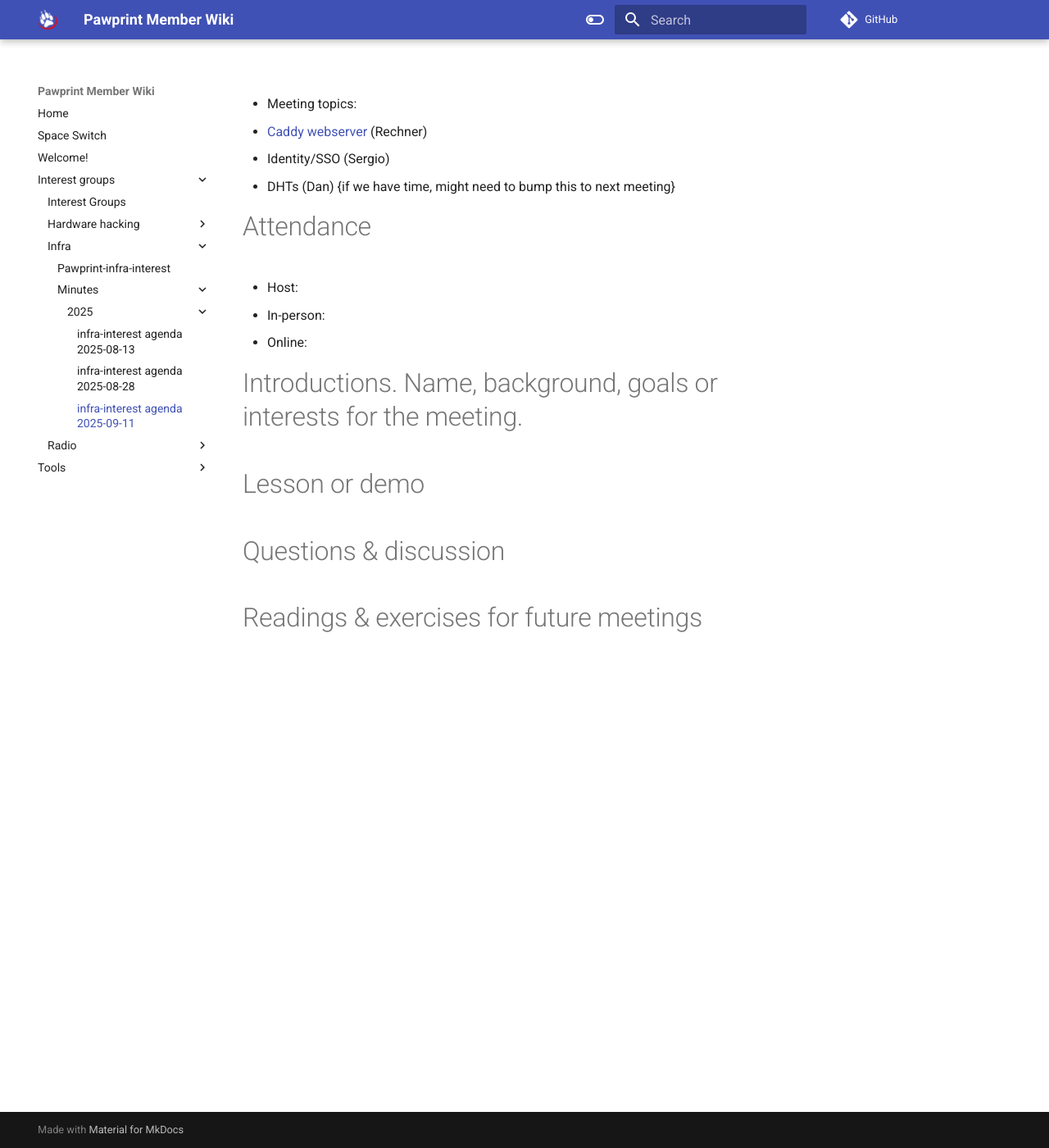
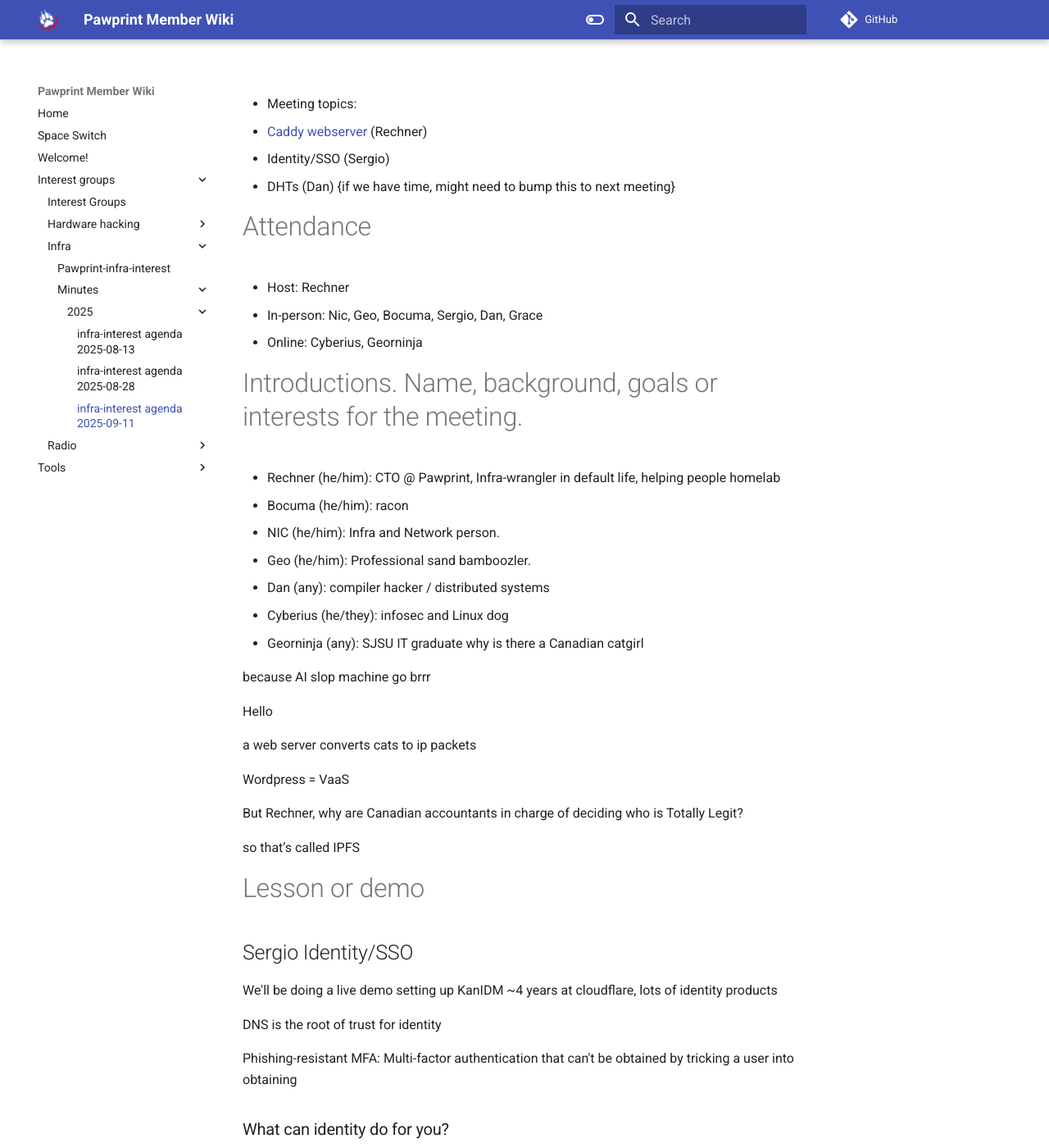
Before and after one commit to PawprintPrototyping/pawprintprototyping.github.io, an MkDocs documentation site: the page built from docs/interest_groups/infra/minutes/2025/2025-09-11.md, in a window 1280 px wide and 1400 px high. Shown: the whole window at 82% size. Built offline with MkDocs 1.6.1 and Material for MkDocs 9.7.7, drawn with Linux system fonts in a browser that asks for light colours; comment, search, counter and statistics services are not loaded; some of the changed text lies outside the part shown.

Commit message:
Update 2025-09-11.md

```diff
--- a/docs/interest_groups/infra/minutes/2025/2025-09-11.md
+++ b/docs/interest_groups/infra/minutes/2025/2025-09-11.md
@@ -9,14 +9,77 @@ title: infra-interest agenda 2025-09-11
 
 # Attendance
 
-* Host:
-* In-person:
-* Online:
+* Host: Rechner
+* In-person: Nic, Geo, Bocuma, Sergio, Dan, Grace
+* Online: Cyberius, Georninja
 
 # Introductions. Name, background, goals or interests for the meeting.
 
+ - Rechner (he/him): CTO @ Pawprint, Infra-wrangler in default life, helping people homelab
+ - Bocuma (he/him): racon
+ - NIC (he/him): Infra and Network person.
+ - Geo (he/him): Professional sand bamboozler.
+ - Dan (any): compiler hacker / distributed systems
+ - Cyberius (he/they): infosec and Linux dog
+ - Georninja (any): SJSU IT graduate
+ why is there a Canadian catgirl
+
+ because AI slop machine go brrr
+
+ Hello
+
+ a web server converts cats to ip packets
+
+ Wordpress = VaaS
+
+ But Rechner, why are Canadian accountants in charge of deciding who is Totally Legit?
+
+so that’s called IPFS
+
+
 # Lesson or demo
+
+## Sergio Identity/SSO
+We'll be doing a live demo setting up KanIDM
+~4 years at cloudflare, lots of identity products
+
+DNS is the root of trust for identity
+
+Phishing-resistant MFA: Multi-factor authentication that can't be obtained by tricking a user into obtaining
+
+### What can identity do for you?
+- SSO for all internal and external apps
+- Central logging
+
+### IdP options
+- Cloud hosted: Okta, Auth0, Azure AD, Google Identity
+- Self-hosted: Kanidm, keycloak, Zitadel, Authelia
+
+Kanidm uniquely does not enable passwords by default.
+
+### Demo
+- Spun up a VM with Kanidm running in Docker, and did a quick demo registering a user with a passkey.
+
+## DHTs
+
+Building an abstract network on top of another network (overlay network).  For downloading linux distros.
+
+### Chord (protocol)
+
+Legacy, built as a ring (boo hiss) rings suck because rings can split or join accidentally (net split, network variant)
+
+### Kademlia
+
+Used by Bittorrent, others
+Network invariant
 
 # Questions & discussion
 
 # Readings & exercises for future meetings
+
+ - Docker (@rechner)
+ - DHT (Reprise, with slides!)
+ - Homelab Access (signal: @touk.75)
+ - Weaponized TV Slurping (Sergio)
+ - Phone your friends (Sergio)
+ - Geo can do security!
```
